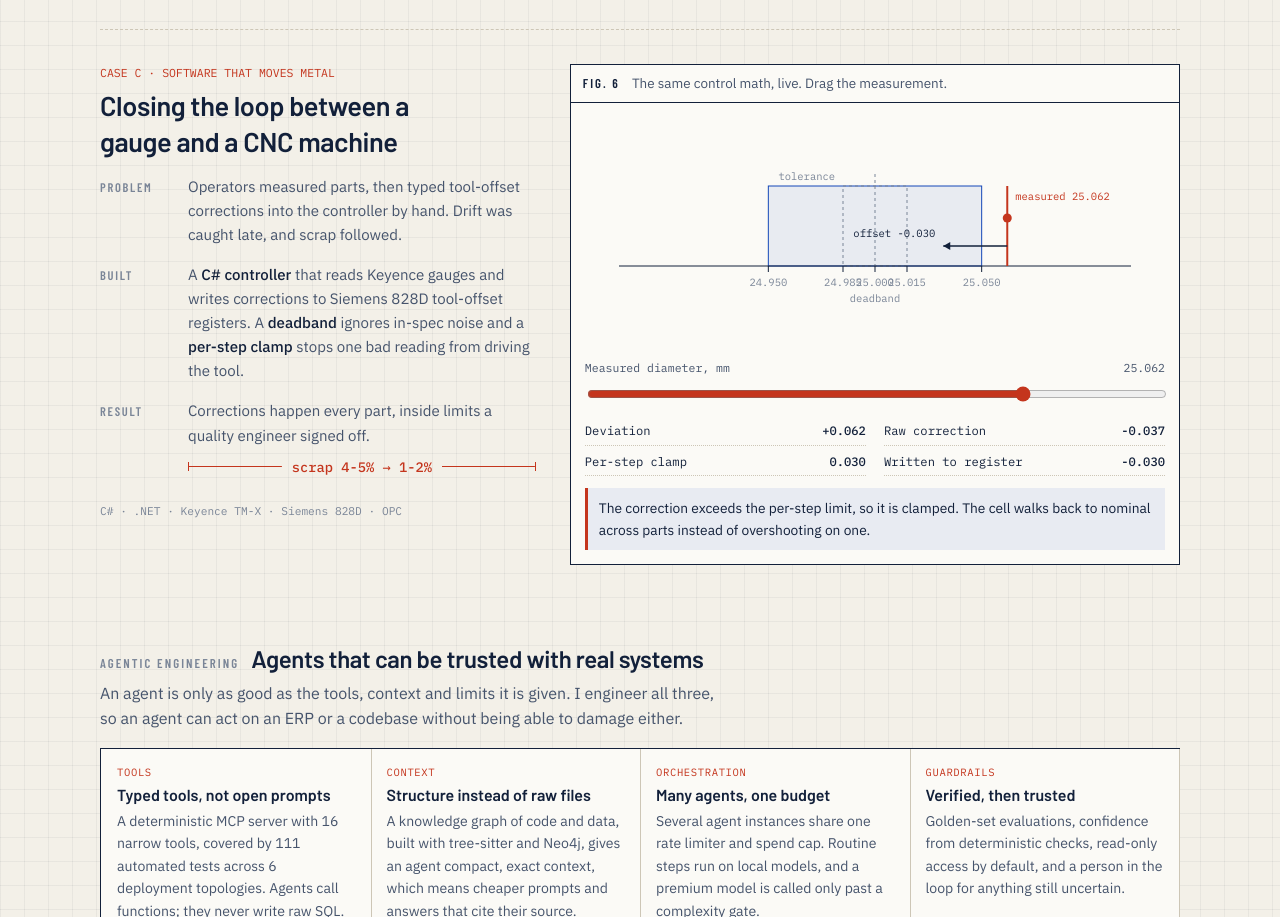
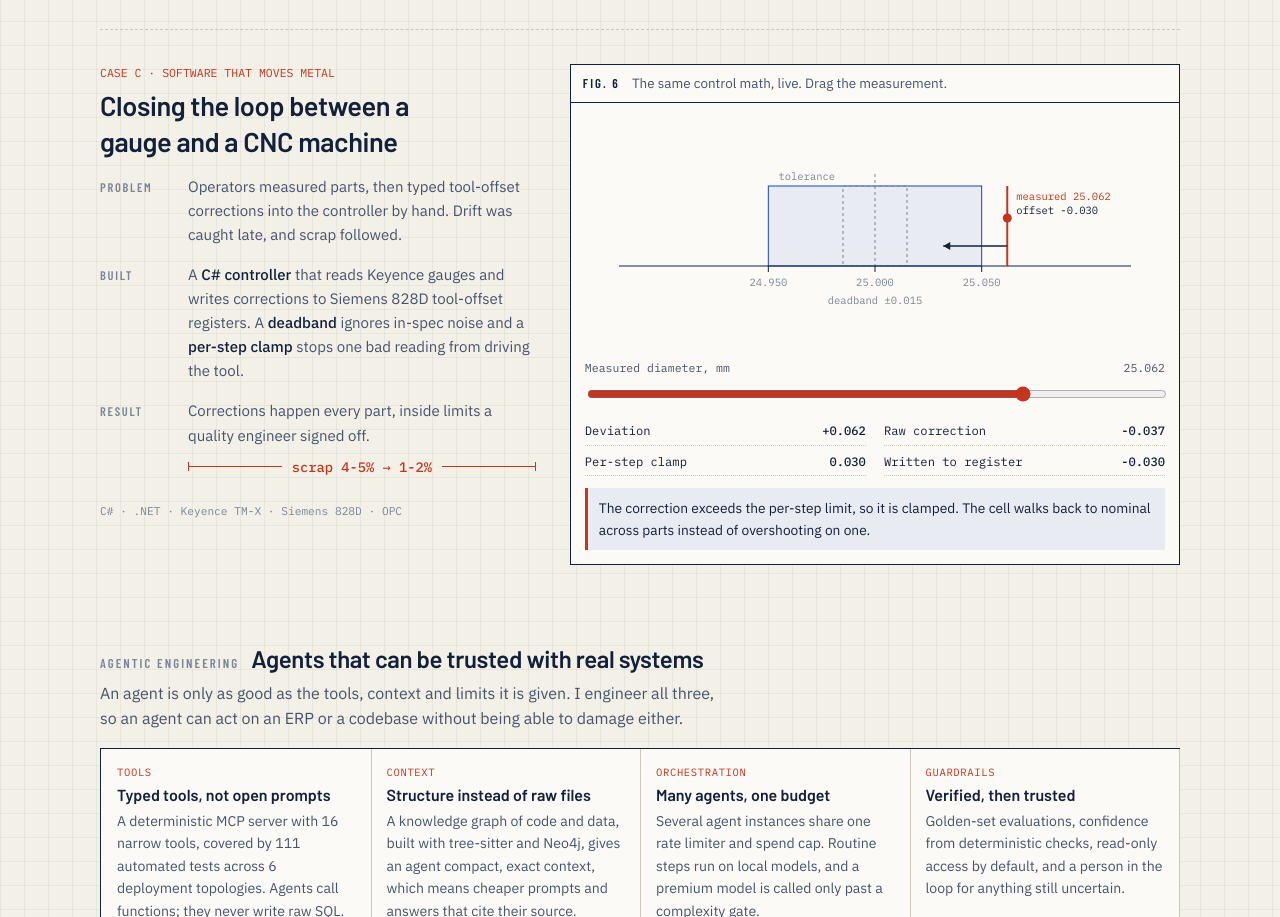
Before and after one commit to harshapakki/harshapakki.github.io, a plain HTML site: page index.html in a window 1280 px wide. Shown: the part 3315-4232 px from the top of the page. Drawn offline with nearby package versions, Linux system fonts and the light colour scheme.

Commit message:
Fix overlapping labels in the control loop figure
Co-Authored-By: Claude Fable 5.2 <noreply@anthropic.com>

```diff
--- a/index.html
+++ b/index.html
@@ -962,14 +962,17 @@ function loopDemo(el, btn, cycle, gap){
     g.beginPath(); g.moveTo(x(NOM), mid - 52); g.lineTo(x(NOM), mid + 40); g.stroke(); g.setLineDash([]);
     g.strokeStyle = css("--ink"); g.beginPath(); g.moveTo(pad, mid + 40); g.lineTo(W - pad, mid + 40); g.stroke();
     g.fillStyle = css("--dim"); g.textAlign = "center";
-    (W < 460 ? [NOM - HALF, NOM, NOM + HALF] : [NOM - HALF, NOM - DEAD, NOM, NOM + DEAD, NOM + HALF]).forEach(v => { g.beginPath(); g.moveTo(x(v), mid + 40); g.lineTo(x(v), mid + 46); g.stroke(); g.fillText(v.toFixed(3), x(v), mid + 60); });
-    g.fillText("tolerance", x(NOM - HALF * .64), mid - 46); g.fillText("deadband", x(NOM), mid + 76);
+    [NOM - HALF, NOM, NOM + HALF].forEach(v => { g.beginPath(); g.moveTo(x(v), mid + 40); g.lineTo(x(v), mid + 46); g.stroke(); g.fillText(v.toFixed(3), x(v), mid + 60); });
+    g.fillText("tolerance", x(NOM - HALF * .64), mid - 46); g.fillText("deadband ±" + DEAD.toFixed(3), x(NOM), mid + 78);
     const mx = x(m), col = r.state === "hold" ? css("--ok") : css("--red");
     g.strokeStyle = col; g.fillStyle = col; g.lineWidth = 2; g.beginPath(); g.moveTo(mx, mid - 40); g.lineTo(mx, mid + 40); g.stroke(); g.beginPath(); g.arc(mx, mid - 8, 4.5, 0, 6.283); g.fill();
-    const right = mx > W - 130; g.textAlign = right ? "right" : "left"; g.fillText("measured " + m.toFixed(3), mx + (right ? -8 : 8), mid - 26);
+    const right = mx > W - 130, lx = mx + (right ? -9 : 9); g.textAlign = right ? "right" : "left";
+    g.fillStyle = css("--card"); g.globalAlpha = .9; g.fillRect(right ? lx - 104 : lx - 3, mid - 37, 107, r.out !== 0 ? 30 : 15); g.globalAlpha = 1;
+    g.fillStyle = col; g.fillText("measured " + m.toFixed(3), lx, mid - 26);
+    if (r.out !== 0) { g.fillStyle = css("--ink"); g.fillText("offset " + sgn(r.out), lx, mid - 12); }
     if (r.out !== 0) { const tx = x(m + r.out), d = Math.sign(tx - mx) || 1; g.strokeStyle = css("--ink"); g.fillStyle = css("--ink"); g.lineWidth = 1.5;
       g.beginPath(); g.moveTo(mx, mid + 20); g.lineTo(tx, mid + 20); g.stroke(); g.beginPath(); g.moveTo(tx, mid + 20); g.lineTo(tx - 7 * d, mid + 16); g.lineTo(tx - 7 * d, mid + 24); g.closePath(); g.fill();
-      g.textAlign = d > 0 ? "left" : "right"; g.fillText("offset " + sgn(r.out), tx + 8 * d, mid + 11); }
+      }
     $("mVal").textContent = m.toFixed(3); $("r-dev").textContent = sgn(r.dev); $("r-raw").textContent = r.state === "hold" ? "0.000" : sgn(r.raw); $("r-out").textContent = sgn(r.out);
     const v = $("verdict"); v.dataset.state = r.state;
     v.textContent = r.state === "hold" ? "Inside the deadband. Nothing is written, so in-spec noise never moves the machine."
```
